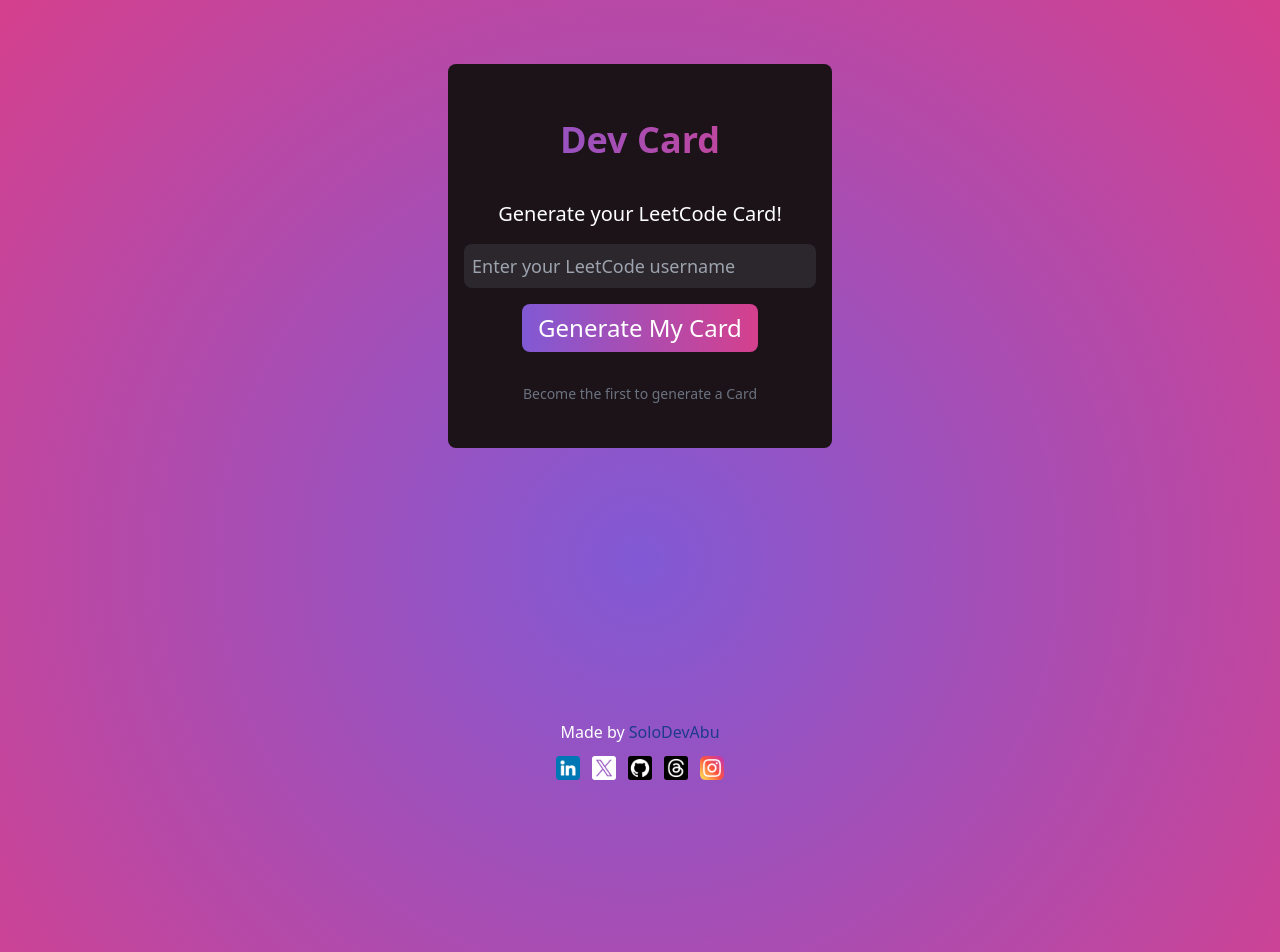
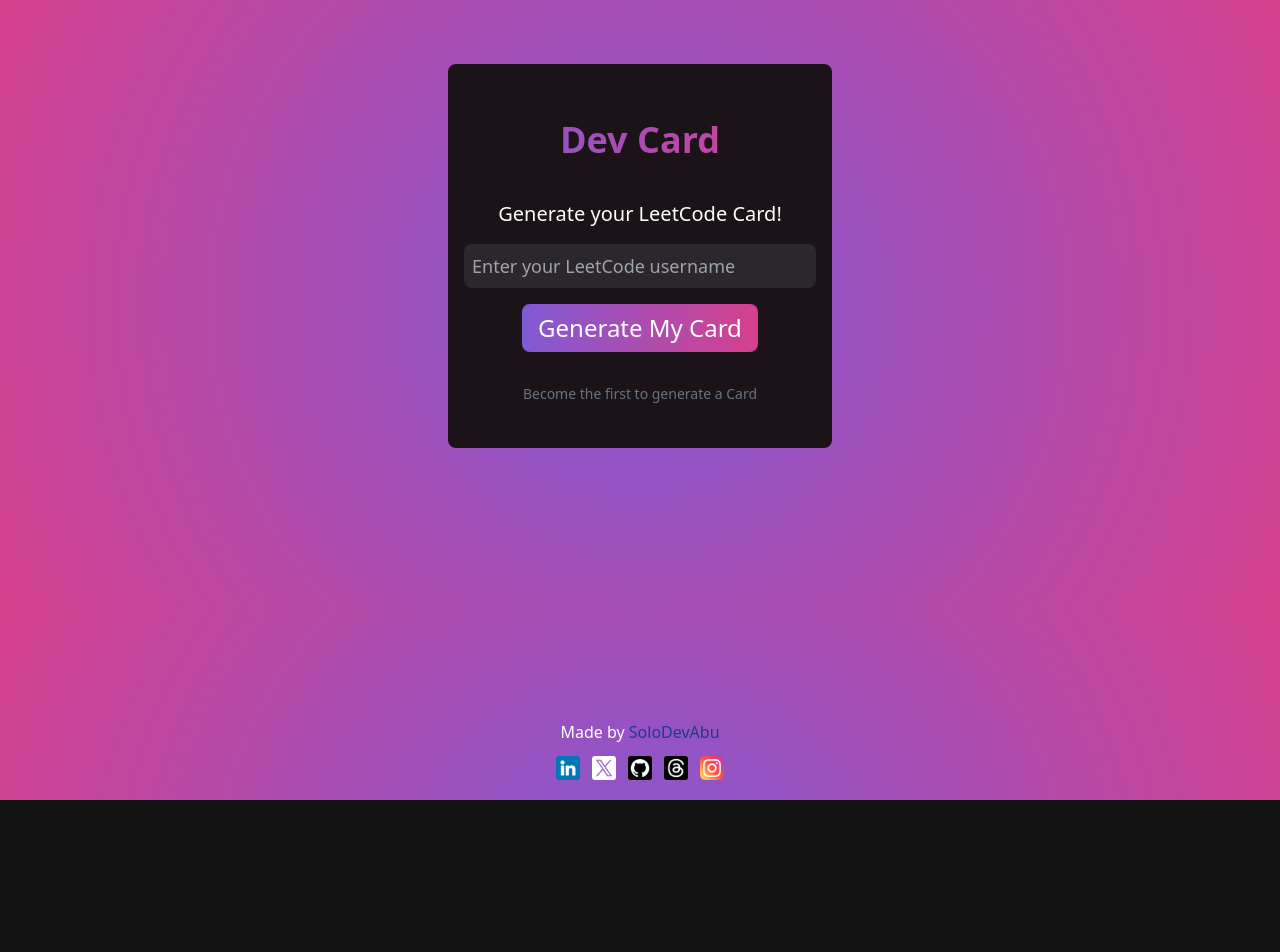
Before and after one commit to SoloDevAbu/devcard, a React (Vite) app in the folder frontend/: page / in a window 1280 px wide. Shown: the top 952 px of the page. After the commit the page ends 800 px from the top, so only its background shows below. Built offline with nearby package versions, Linux system fonts and the light colour scheme.

Commit message:
Little adjustment in the card view

```diff
--- a/frontend/src/components/UserInput.jsx
+++ b/frontend/src/components/UserInput.jsx
@@ -83,8 +83,8 @@
                 <p className="text-center text-gray-500 font-sans text-sm pt-8">Become the first to generate a Card</p>
             </div>
 
-            <div className='aspect-[5/4] w-full mx-auto px-5 py-4 mt-8' style={{ maxWidth: '600px', maxHeight: '480px', position: 'relative' }}>
-                {userData && (
+            {userData && (
+                <div className='aspect-[5/4] w-full mx-auto px-5 py-4 mt-8' style={{ maxWidth: '600px', maxHeight: '480px', position: 'relative' }}>
                     <div className='mt-8'>
                         <UserCardImage
                             name={userData.name}
@@ -99,8 +99,8 @@
                             skillTags={userData.skillTags}
                         />
                     </div>
-                )}
-            </div>
+                </div>
+            )}
         </div>
     )
 }
```
